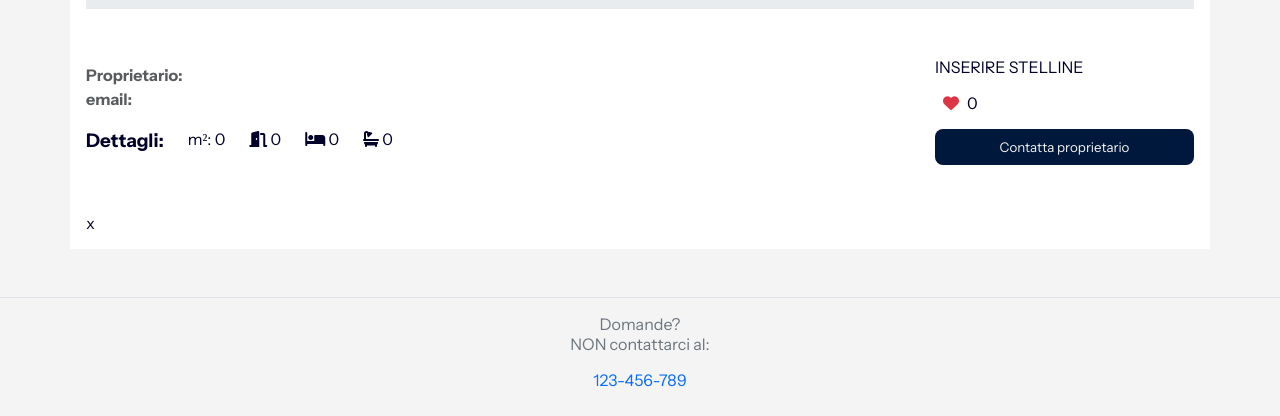
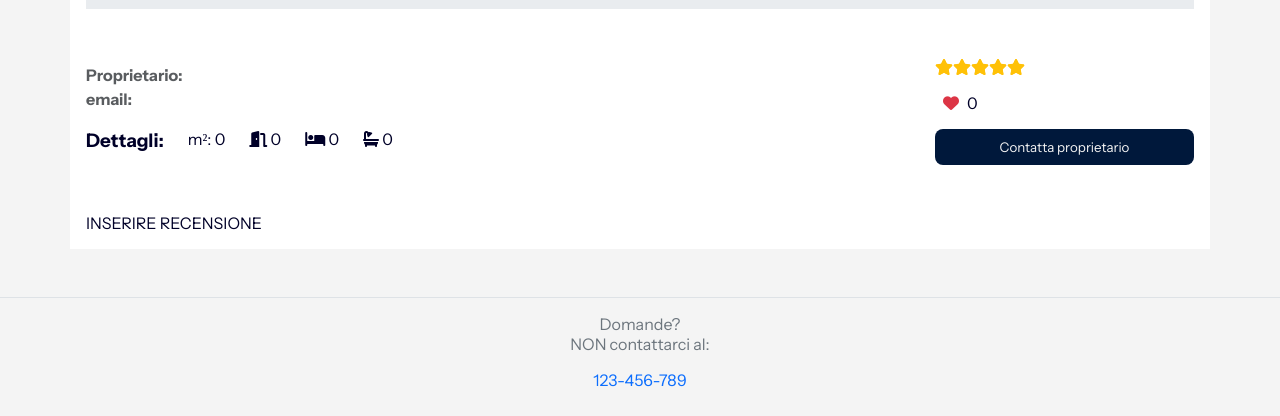
Before and after one commit to joelepore/boolbnb-react, a React (Vite) app: page /property/1 in a window 1280 px wide. Shown: the part 838-1254 px from the top of the page. Built offline with nearby package versions, Linux system fonts and the light colour scheme; no server answers.

Commit message:
feat: update Stars component styling and integrate averageVote in DetailPage

```diff
--- a/src/components/Stars.jsx
+++ b/src/components/Stars.jsx
@@ -4,7 +4,7 @@ const Stars = ({ vote }) => {
     const value = vote * 2 * 10
     return (
         <div>
-            <div className="position-relative star-bottom">
+            <div className="position-relative star-bottom text-warning">
                 <i class="fa-regular fa-star"></i>
                 <i class="fa-regular fa-star"></i>
                 <i class="fa-regular fa-star"></i>
--- a/src/pages/DetailPage.jsx
+++ b/src/pages/DetailPage.jsx
@@ -57,14 +57,14 @@ const DetailPage = () => {
                     </div>
                 </div>
                 <div className="col-3 d-flex gap-3 flex-column">
-                    <p>INSERIRE STELLINE</p>
+                    {averageVote && <Stars vote={averageVote} />}
                     <p><i className="fa-solid fa-heart text-danger px-2"></i>{property.likes}</p>
                     <Button className="" text={"Contatta proprietario"} />
                 </div>
 
             </div>
             <div className="col-12 mt-5">{property.description}</div>
-            <div className="col-12 mt-5">x</div>
+            <div className="col-12 mt-5">INSERIRE RECENSIONE</div>
         </div>
 
     )
```
